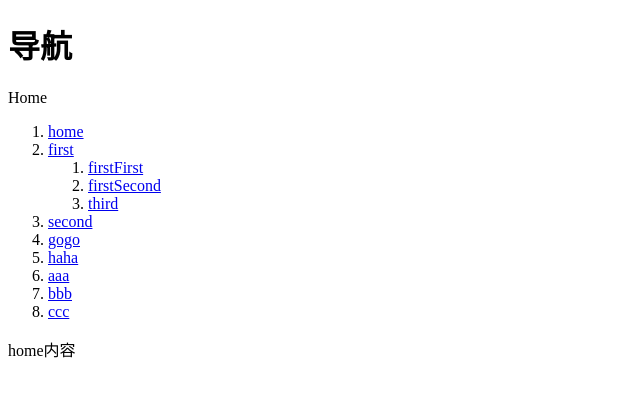
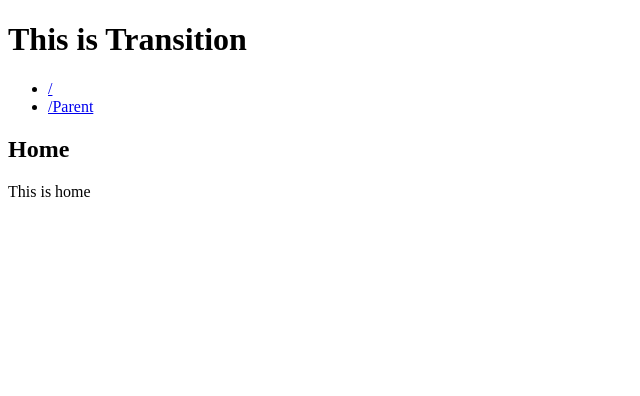
Before and after one commit to wwwjiahuan/helloworld, a Vue app: page / in a window 1280 px wide. Shown: the top 396 px of the page, without its empty margins (0-640 px from the left). Built offline with nearby package versions, Linux system fonts and the light colour scheme.

Commit message:
9. 路由的过渡动画

```diff
--- a/index.html
+++ b/index.html
@@ -12,9 +12,16 @@
   	li.router-link-active a{
   		#color: #f66;
   	}
+  	.fade-enter-active,.fade-leave-active {
+		transition: opacity ,1s
+	}
+	.fade-enter,.fade-leave-active {
+		opacity: 0
+	}
   </style>
   <body>
     <div id="app"></div>
     <!-- built files will be auto injected -->
+    <div id="demo"></div>
   </body>
 </html>
--- a/src/Router.js
+++ b/src/Router.js
@@ -1,79 +1,126 @@
-//7. 路由重定向 8. alias别名
+//9. 路由的过渡动画
 import Vue from 'vue'
 import VueRouter from 'vue-router'
 Vue.use(VueRouter)
 
-const first = { template: '<div>{{ $route.name }} first内容</div>' }
-const second = { template: '<div>second内容</div>' }
-const home = { template: '<div>home内容</div>' }
-
-const firstFirst = { template: '<div>firstFirst内容{{$route.params.id}}</div>' }
-const firstSecond = { template: '<div>firstSecond内容{{$route.params.uid}}</div>' }
-
-const sdfs = {
-	template: `
+const Home = {
+	template:`
 		<div>
-			<h2>组件</h2>
-			<router-view class="bbb"></router-view>
+			<h2>Home</h2>
+			<p>This is home</p>
 		</div>
 	`
 }
+
+const Parent = {
+	template:`
+		<div>
+			<h2>Parent</h2>
+			<p>This is Parent</p>
+		</div>
+	`
+}
+
 const router = new VueRouter({
 	mode:'history',
 	base:__dirname,
 	routes:[
-		{path:'/',name:'Home',component:home},
-		{path:'/first',component:sdfs,
-			children:[
-				{path:'/',name:'Home-First',component:first},
-				{path:'first',name:'Home-First-First',component:firstFirst},
-				{path:'second',name:'Home-First-Second',component:firstSecond},
-				{path:'third',redirect:'first'},
-			]
-		},
-		{path:'/second',name:'Home-Second',component:second,alias:['/gogo','/haha']},//8. alias别名
-		{path:'/aaa/:id',component:firstFirst},
-		{path:'/bbb/:id',redirect:'/aaa/:id'},
-		{
-			path:'/ccc/:id',
-			redirect:xxxx=> {
-				const { hash,params,query } = xxxx;
-				if (params.id == '001') {
-					return '/'
-				}
-			}
-		}
+		{path: '/',component:Home},
+		{path: '/Parent',component:Parent}
 	]
 })
 
 new Vue({
 	router,
 	template:`
-		<div id='r'>
-			<h1>导航</h1>
-			<p>{{ $route.name }}</p>
-			<ol>
-				<li><router-link to="/">home</router-link></li>
-				<li><router-link to="/first">first</router-link></li>
-					<ol>
-						<li><router-link :to="{ name:'Home-First-First',params:{id:123,uid:111} }">firstFirst</router-link></li>
-						<li><router-link :to="{ name:'Home-First-Second',params:{id:321,uid:222} }">firstSecond</router-link></li>
-						<li><router-link to="third">third</router-link></li>
-
-					</ol>
-				<li><router-link to="/second">second</router-link></li>
-				<li><router-link to="/gogo">gogo</router-link></li>
-				<li><router-link to="/haha">haha</router-link></li>
-
-
-				<li><router-link to="/aaa/111">aaa</router-link></li>
-				<li><router-link to="/bbb/222">bbb</router-link></li>
-				<li><router-link to="/ccc/001">ccc</router-link></li>
-			</ol>
-			<router-view class="aaa"></router-view>
+		<div id="app">
+			<h1>This is Transition</h1>
+			<ul>
+				<li><router-link to="/">/</li>
+				<li><router-link to="/Parent">/Parent</li>
+			</ul>
+			<transition name="fade" mode="out-in">
+				<router-view></router-view>
+			<transition>
 		</div>
 	`
 }).$mount('#app')
+//7. 路由重定向 8. alias别名
+// import Vue from 'vue'
+// import VueRouter from 'vue-router'
+// Vue.use(VueRouter)
+
+// const first = { template: '<div>{{ $route.name }} first内容</div>' }
+// const second = { template: '<div>second内容</div>' }
+// const home = { template: '<div>home内容</div>' }
+
+// const firstFirst = { template: '<div>firstFirst内容{{$route.params.id}}</div>' }
+// const firstSecond = { template: '<div>firstSecond内容{{$route.params.uid}}</div>' }
+
+// const sdfs = {
+// 	template: `
+// 		<div>
+// 			<h2>组件</h2>
+// 			<router-view class="bbb"></router-view>
+// 		</div>
+// 	`
+// }
+// const router = new VueRouter({
+// 	mode:'history',
+// 	base:__dirname,
+// 	routes:[
+// 		{path:'/',name:'Home',component:home},
+// 		{path:'/first',component:sdfs,
+// 			children:[
+// 				{path:'/',name:'Home-First',component:first},
+// 				{path:'first',name:'Home-First-First',component:firstFirst},
+// 				{path:'second',name:'Home-First-Second',component:firstSecond},
+// 				{path:'third',redirect:'first'},
+// 			]
+// 		},
+// 		{path:'/second',name:'Home-Second',component:second,alias:['/gogo','/haha']},//8. alias别名
+// 		{path:'/aaa/:id',component:firstFirst},
+// 		{path:'/bbb/:id',redirect:'/aaa/:id'},
+// 		{
+// 			path:'/ccc/:id',
+// 			redirect:xxxx=> {
+// 				const { hash,params,query } = xxxx;
+// 				if (params.id == '001') {
+// 					return '/'
+// 				}
+// 			}
+// 		}
+// 	]
+// })
+
+// new Vue({
+// 	router,
+// 	template:`
+// 		<div id='r'>
+// 			<h1>导航</h1>
+// 			<p>{{ $route.name }}</p>
+// 			<ol>
+// 				<li><router-link to="/">home</router-link></li>
+// 				<li><router-link to="/first">first</router-link></li>
+// 					<ol>
+// 						<li><router-link :to="{ name:'Home-First-First',params:{id:123,uid:111} }">firstFirst</router-link></li>
+// 						<li><router-link :to="{ name:'Home-First-Second',params:{id:321,uid:222} }">firstSecond</router-link></li>
+// 						<li><router-link to="third">third</router-link></li>
+
+// 					</ol>
+// 				<li><router-link to="/second">second</router-link></li>
+// 				<li><router-link to="/gogo">gogo</router-link></li>
+// 				<li><router-link to="/haha">haha</router-link></li>
+
+
+// 				<li><router-link to="/aaa/111">aaa</router-link></li>
+// 				<li><router-link to="/bbb/222">bbb</router-link></li>
+// 				<li><router-link to="/ccc/001">ccc</router-link></li>
+// 			</ol>
+// 			<router-view class="aaa"></router-view>
+// 		</div>
+// 	`
+// }).$mount('#app')
 
 
 
--- a/src/main.js
+++ b/src/main.js
@@ -2,3 +2,9 @@
 // (runtime-only or standalone) has been set in webpack.base.conf with an alias.
 import Vue from 'vue'
 import Router from './Router'
+// import transition from './transition.vue'
+
+// new Vue({
+// 	el:'#demo',
+// 	render:xx => xx(transition)
+// })
```
Also changed, not shown: src/transition.vue (added, +29 -0 lines).
